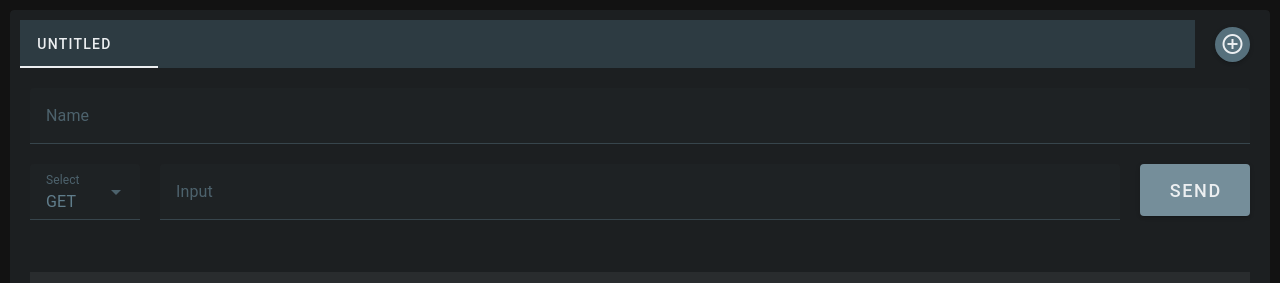
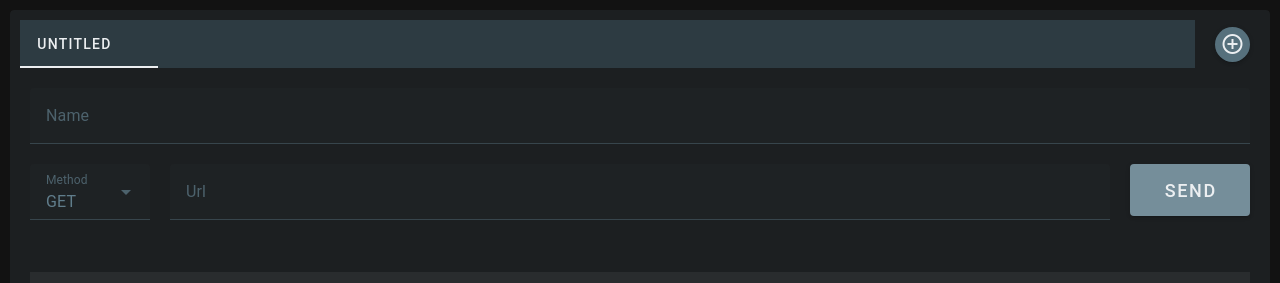
Before and after one commit to MadMac/api-tester, a Vue app: page / in a window 1280 px wide. Shown: the top 283 px of the page. Built offline with nearby package versions, Linux system fonts and the light colour scheme.

Commit message:
Small UI improvements

```diff
--- a/src/App.vue
+++ b/src/App.vue
@@ -136,8 +136,8 @@ const send_request = () => {
           <v-text-field label="Name" class="input-col" @input="update_tab_name()" v-model="tabName" hide-details="auto"></v-text-field>
         </div>
         <div class="flex-row">
-          <v-select label="Select" :items="['GET', 'POST', 'PUT', 'DELETE']" class="select-col" v-model="requestType"></v-select>
-          <v-text-field label="Input" class="input-col" @input="update_api_url()"  v-model="apiUrl"></v-text-field>
+          <v-select label="Method" :items="['GET', 'POST', 'PUT', 'DELETE']" class="select-col" v-model="requestType"></v-select>
+          <v-text-field label="Url" class="input-col" @input="update_api_url()"  v-model="apiUrl"></v-text-field>
           <v-btn block class="button-col" size="x-large" color="blue-grey-lighten-1" @click="send_request()">
             SEND
           </v-btn>
@@ -240,7 +240,7 @@ const send_request = () => {
   flex-basis: 8%;
   margin-left: 10px;
   margin-right: 10px;
-  min-width: 110px;
+  min-width: 120px;
 }
 
 .input-col {
```
